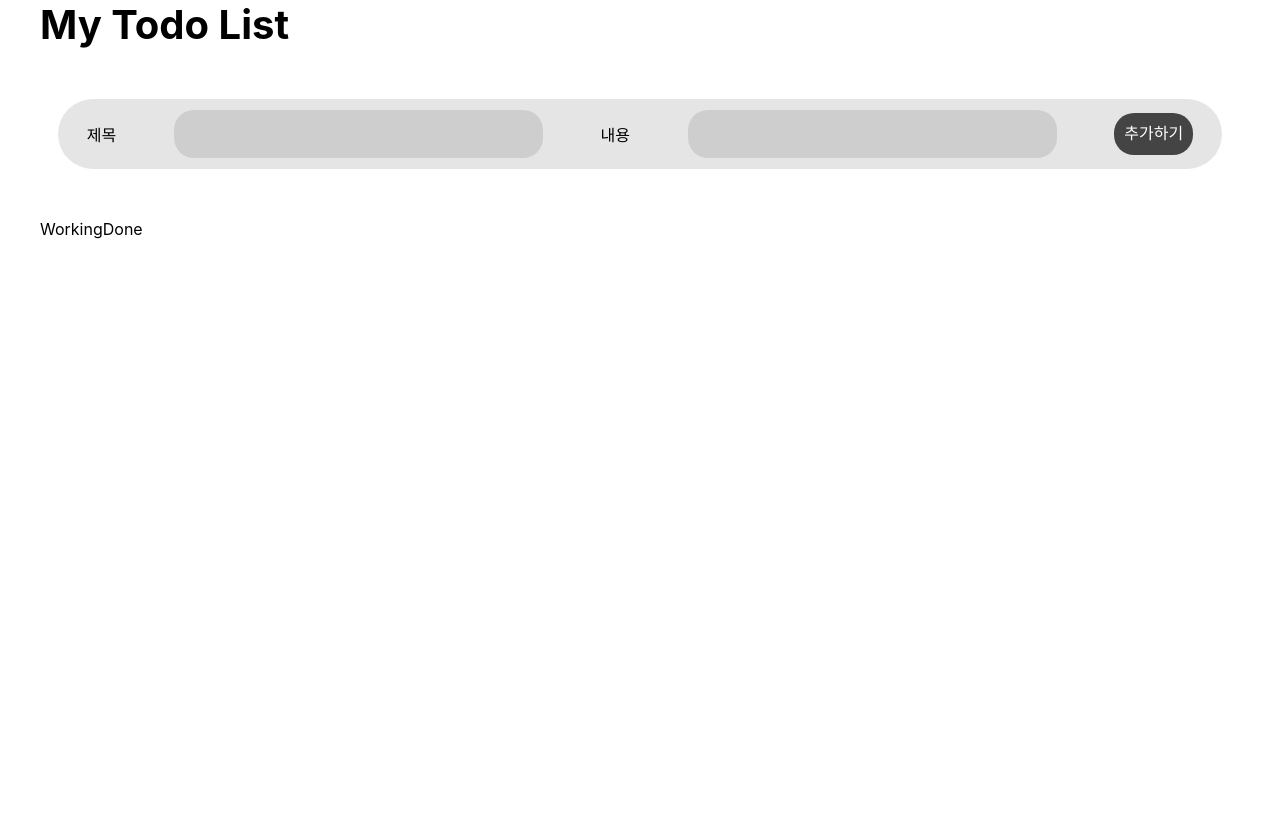
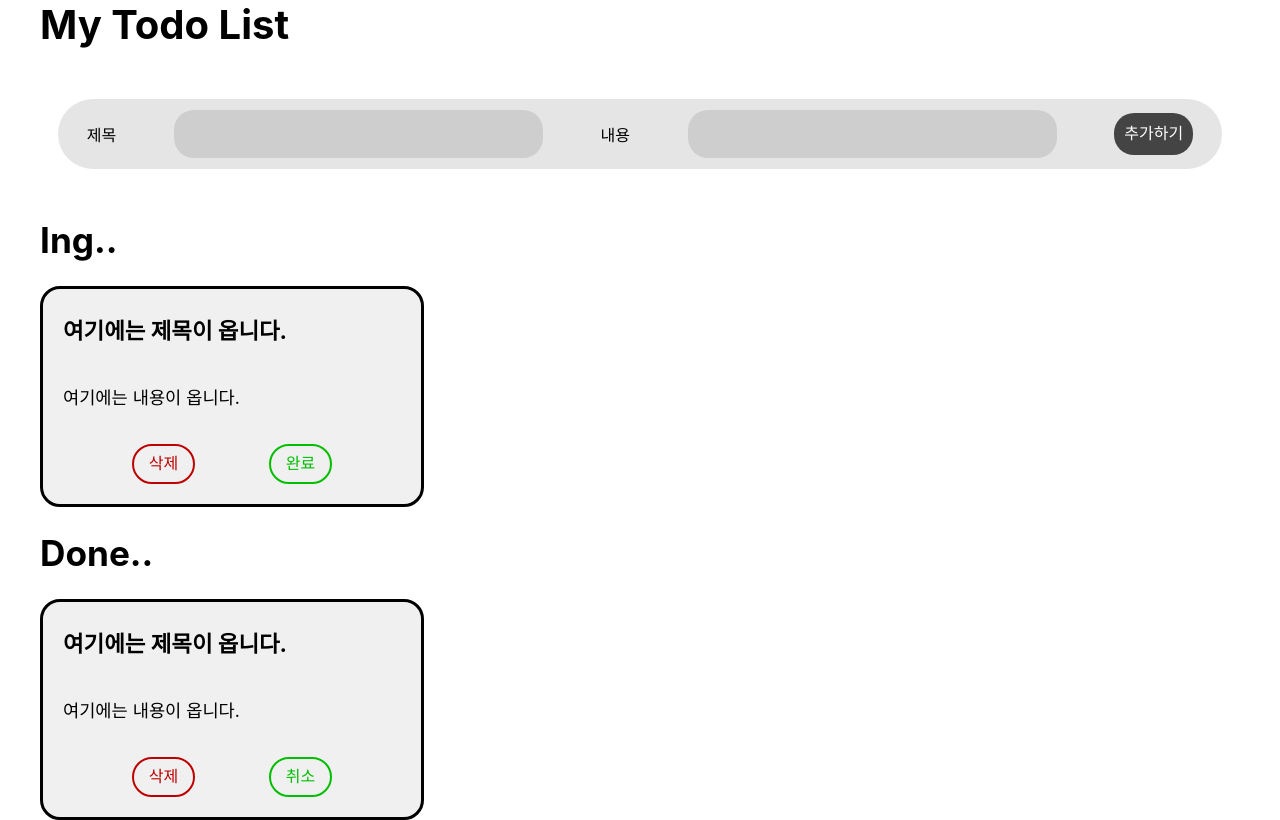
Before and after one commit to youjunho613/to-do-list, a React (Create React App) app: page / in a window 1280 px wide. Built offline with nearby package versions, Linux system fonts and the light colour scheme.

Commit message:
design. 개발 전 css 마무리

```diff
--- a/src/App.css
+++ b/src/App.css
@@ -1,15 +1,35 @@
 * {
+  font-size: 16px;
+
   margin: 0;
   padding: 0;
 }
 
 :root {
   --color-white: rgb(255, 255, 255);
+  --color-gray0: rgb(240, 240, 240);
   --color-gray1: rgb(0, 0, 0, 0.1);
   --color-gray2: rgb(0, 0, 0, 0.2);
   --color-gray4: rgb(0, 0, 0, 0.4);
   --color-gray7: rgb(0, 0, 0, 0.7);
   --color-black: rgb(0, 0, 0);
+  --color-red: rgb(190, 0, 0);
+  --color-red2: rgb(100, 0, 0);
+  --color-green: rgb(0, 190, 0);
+  --color-green2: rgb(0, 100, 0);
+}
+
+button {
+  padding: 10px;
+
+  background-color: transparent;
+
+  border: 0;
+
+  font-size: 1rem;
+  line-height: 1rem;
+
+  cursor: pointer;
 }
 
 .html-style {
@@ -58,24 +78,95 @@
   background-color: var(--color-gray2);
 }
 
-.write-form button {
+.write-button {
   height: 60%;
 
-  padding: 10px;
-
   background-color: var(--color-gray7);
-  border: 0;
   border-radius: 20px;
 
-  font-size: 1rem;
-  line-height: 1rem;
   color: var(--color-white);
-
-  cursor: pointer;
 }
 
-.write-form button:hover {
+.write-button:hover {
   background-color: var(--color-gray2);
   color: var(--color-black);
   transition: 0.7s;
 }
+
+.list-title {
+  margin: 25px 0 25px 0;
+
+  font-size: 2.2rem;
+}
+
+.do-list {
+  display: grid;
+  grid-template-columns: repeat(
+    auto-fill,
+    minmax(calc((1 - 0.04) / 3 * 100%), 1fr)
+  );
+  gap: 20px 2%;
+}
+
+.do-item {
+  display: grid;
+  grid-template-columns: repeat(5, 1fr);
+  grid-template-rows: repeat(4, 1fr);
+  gap: 5px;
+
+  padding: 20px;
+
+  background-color: var(--color-gray0);
+
+  border: 3px solid;
+  border-radius: 20px;
+
+  font-size: 1.1rem;
+}
+
+.do-item h3 {
+  grid-column: 1 / 6;
+  grid-row: 1 / 2;
+  align-self: center;
+
+  font-size: 1.4rem;
+}
+
+.do-item p {
+  grid-column: 1 / 6;
+  grid-row: 2 / 4;
+  align-self: center;
+
+  font-size: 1.1rem;
+}
+
+.list-delete-button,
+.list-done-button {
+  border-radius: 20px;
+  grid-row: 4 / 5;
+  transition: 500ms;
+}
+
+.list-delete-button {
+  grid-column: 2 / 3;
+
+  border: 2px solid var(--color-red);
+  color: var(--color-red);
+}
+
+.list-delete-button:hover {
+  border: 2px solid var(--color-red2);
+  color: var(--color-red2);
+}
+
+.list-done-button {
+  grid-column: 4 / 5;
+
+  border: 2px solid var(--color-green);
+  color: var(--color-green);
+}
+
+.list-done-button:hover {
+  border: 2px solid var(--color-green2);
+  color: var(--color-green2);
+}
--- a/src/App.jsx
+++ b/src/App.jsx
@@ -1,39 +1,67 @@
-import {useState} from 'react';
+import { useState } from "react";
 // import logo from './logo.svg';
-import './App.css';
+import "./App.css";
 
 function App() {
   const [inputTitle, setInputTitle] = useState("");
   const [inputTodo, setInputTodo] = useState("");
 
   const onTitleChangeHandler = (event) => {
-    setInputTitle(event.target.value)
-  }
+    setInputTitle(event.target.value);
+  };
 
   const onTodoChangeHandler = (event) => {
-    setInputTodo(event.target.value)
-  }
+    setInputTodo(event.target.value);
+  };
 
   const onSubmitHandler = (event) => {
-    event.preventDefault()
-    setInputTitle("")
-    setInputTodo("")
-  }
+    event.preventDefault();
+    setInputTitle("");
+    setInputTodo("");
+  };
 
   return (
     <div className="html-style">
       <h1 className="body-title">My Todo List</h1>
       <form className="write-form" onSubmit={onSubmitHandler}>
-        제목 <input className="write-input" type="text" value={inputTitle} onChange={onTitleChangeHandler}/>
-        내용 <input className="write-input" type="text"value={inputTodo} onChange={onTodoChangeHandler}/>
-        <button type="submit">추가하기</button>
+        제목{" "}
+        <input
+          className="write-input"
+          type="text"
+          value={inputTitle}
+          onChange={onTitleChangeHandler}
+        />
+        내용{" "}
+        <input
+          className="write-input"
+          type="text"
+          value={inputTodo}
+          onChange={onTodoChangeHandler}
+        />
+        <button className="write-button" type="submit">
+          추가하기
+        </button>
       </form>
       <main>
-        <div>
-
+        <h2 className="list-title">Ing..</h2>
+        <div className="do-list">
+          <div className="do-item">
+            <h3>여기에는 제목이 옵니다.</h3>
+            <p>여기에는 내용이 옵니다.</p>
+            <button className="list-delete-button">삭제</button>
+            <button className="list-done-button">완료</button>
+          </div>
         </div>
-        <label>Working</label>
-        <label>Done</label>
+        <h2 className="list-title">Done..</h2>
+        <div className="do-list">
+          <div className="do-item">
+            <h3>여기에는 제목이 옵니다.</h3>
+            <p>여기에는 내용이 옵니다.</p>
+            <button className="list-delete-button">삭제</button>
+            <button className="list-done-button">취소</button>
+          </div>
+        </div>
+        <div className="list-button-box"></div>
       </main>
     </div>
   );
```
